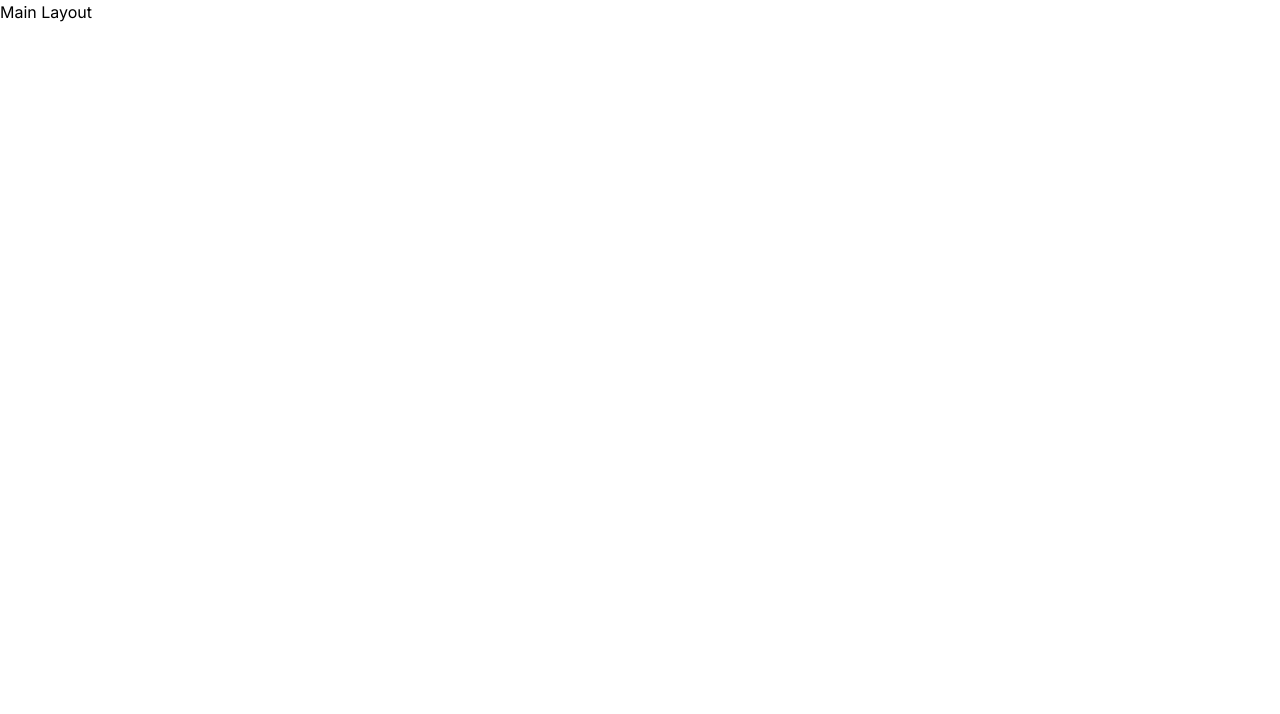
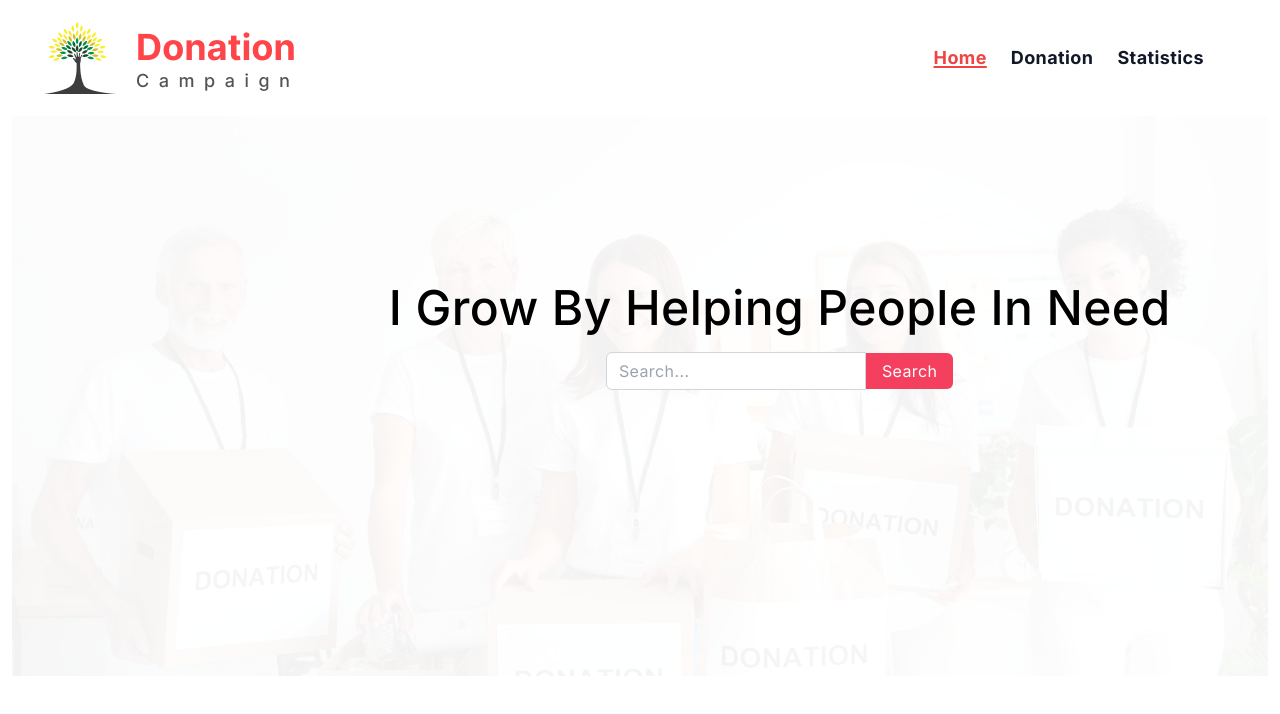
Before and after one commit to imranwebcraft/Donation-Campaign, a React (Vite) app: page / in a window 1280 px wide. Shown: the top 714 px of the page. Built offline with nearby package versions, Linux system fonts and the light colour scheme.

Commit message:
Navbar added and Use NavLink to creat route also create componetnt for those route

```diff
--- /dev/null
+++ b/src/Components/Header/Banner.jsx
@@ -0,0 +1,28 @@
+import "./banner.css";
+
+const Banner = () => {
+	return (
+		<div className="w-full relative">
+			<div className="bg h-[70vh] w-full"></div>
+			<div className=" flex flex-col items-center absolute  left-[5%] md:left-[20%] top-[30%] lg:left-[30%]">
+				<h1 className="text-2xl md:text-3xl lg:text-5xl font-medium text-center">
+					I Grow By Helping People In Need
+				</h1>
+				<div className="flex items-center mt-5">
+					<input
+						type="text"
+						placeholder="Search..."
+						className="border border-gray-300 px-3 py-2 rounded-l-md focus:outline-none focus:border-rose-500"
+					/>
+					<input
+						type="submit"
+						value="Search"
+						className="bg-rose-500 hover:bg-rose-600 text-white px-4 py-2 rounded-r-md transition duration-300 cursor-pointer"
+					/>
+				</div>
+			</div>
+		</div>
+	);
+};
+
+export default Banner;
--- /dev/null
+++ b/src/Components/Header/Navbar.jsx
@@ -0,0 +1,114 @@
+import { Link, NavLink } from "react-router-dom";
+import logo from "../../assets/images/Logo.png";
+
+const Navbar = () => {
+	return (
+		<div className=" ">
+			<nav className=" max-w-7xl mx-auto py-2 px-4 text-white  lg:px-8 lg:py-4">
+				<div className="flex items-center text-gray-900">
+					{/* Logo */}
+					<Link className="mr-4 block cursor-pointer py-1.5 font-sans text-base font-medium leading-relaxed text-inherit antialiased">
+						<img src={logo} alt="logo" />
+					</Link>
+
+					{/* Route Navlink */}
+
+					<ul className="ml-auto mr-8 hidden items-center gap-6 lg:flex">
+						<li className=" text-lg font-bold">
+							<NavLink
+								to="/"
+								className={({ isActive, isPending }) =>
+									isPending
+										? "pending"
+										: isActive
+										? "text-red-500 underline decoration-2 underline-offset-2"
+										: ""
+								}
+							>
+								Home
+							</NavLink>
+						</li>
+						<li className=" text-lg font-bold">
+							<NavLink
+								to="/donation"
+								className={({ isActive, isPending }) =>
+									isPending
+										? "pending"
+										: isActive
+										? "text-red-500 underline decoration-2 underline-offset-2"
+										: ""
+								}
+							>
+								Donation
+							</NavLink>
+						</li>
+						<li className=" text-lg font-bold">
+							<NavLink
+								to="/statistics"
+								className={({ isActive, isPending }) =>
+									isPending
+										? "pending"
+										: isActive
+										? "text-red-500 underline decoration-2 underline-offset-2"
+										: ""
+								}
+							>
+								Statistics
+							</NavLink>
+						</li>
+					</ul>
+
+					<button
+						className="middle none relative ml-auto h-6 max-h-[40px] w-6 max-w-[40px] rounded-lg text-center font-sans text-xs font-medium uppercase text-blue-gray-500 transition-all hover:bg-transparent focus:bg-transparent active:bg-transparent disabled:pointer-events-none disabled:opacity-50 disabled:shadow-none lg:hidden"
+						data-collapse-target="sticky-navar"
+					>
+						<span className="absolute top-1/2 left-1/2 -translate-y-1/2 -translate-x-1/2 transform">
+							<svg
+								xmlns="http://www.w3.org/2000/svg"
+								className="h-6 w-6"
+								fill="none"
+								stroke="currentColor"
+								strokeWidth="2"
+							>
+								<path
+									strokeLinecap="round"
+									strokeLinejoin="round"
+									d="M4 6h16M4 12h16M4 18h16"
+								></path>
+							</svg>
+						</span>
+					</button>
+				</div>
+				<div
+					className="block h-0 w-full basis-full overflow-hidden text-blue-gray-900 transition-all duration-300 ease-in lg:hidden"
+					data-collapse="sticky-navar"
+				>
+					<ul className="mt-2 mb-4 flex flex-col gap-2 pb-2">
+						<li className="block p-1 font-sans text-sm font-normal leading-normal text-inherit antialiased">
+							<a className="flex items-center" href="#">
+								Pages
+							</a>
+						</li>
+						<li className="block p-1 font-sans text-sm font-normal leading-normal text-inherit antialiased">
+							<a className="flex items-center" href="#">
+								Account
+							</a>
+						</li>
+						<li className="block p-1 font-sans text-sm font-normal leading-normal text-inherit antialiased">
+							<a className="flex items-center" href="#">
+								Blocks
+							</a>
+						</li>
+						<li className="block p-1 font-sans text-sm font-normal leading-normal text-inherit antialiased">
+							<a className="flex items-center" href="#">
+								Docs
+							</a>
+						</li>
+					</ul>
+				</div>
+			</nav>
+		</div>
+	);
+};
+
+export default Navbar;
--- /dev/null
+++ b/src/Components/Header/banner.css
@@ -0,0 +1,8 @@
+.bg {
+	background-image: url("../../assets/images/bg.jpeg");
+	background-repeat: no-repeat;
+	background-size: cover;
+	background-position: center center;
+	position: relative;
+	opacity: 0.05;
+}
--- a/src/Layout/MainLayout.jsx
+++ b/src/Layout/MainLayout.jsx
@@ -1,7 +1,11 @@
+import { Outlet } from "react-router-dom";
+import Navbar from "../Components/Header/Navbar";
+
 const MainLayout = () => {
 	return (
-		<div>
-			<h1>Main Layout</h1>
+		<div className=" px-3 tracking-wide leading-tight">
+			<Navbar></Navbar>
+			<Outlet></Outlet>
 		</div>
 	);
 };
--- /dev/null
+++ b/src/Pages/Donation.jsx
@@ -0,0 +1,9 @@
+const Donation = () => {
+	return (
+		<div>
+			<h1>Donation</h1>
+		</div>
+	);
+};
+
+export default Donation;
--- a/src/Pages/Home.jsx
+++ b/src/Pages/Home.jsx
@@ -1,7 +1,9 @@
+import Banner from "../Components/Header/Banner";
+
 const Home = () => {
 	return (
 		<div>
-			<h1>Home Page</h1>
+			<Banner></Banner>
 		</div>
 	);
 };
--- /dev/null
+++ b/src/Pages/Statistics.jsx
@@ -0,0 +1,9 @@
+const Statistics = () => {
+	return (
+		<div>
+			<h1>Statistics</h1>
+		</div>
+	);
+};
+
+export default Statistics;
```
Also changed, not shown: src/Router/router.jsx (+17 -0 lines), src/assets/images/bg.jpeg (added).
